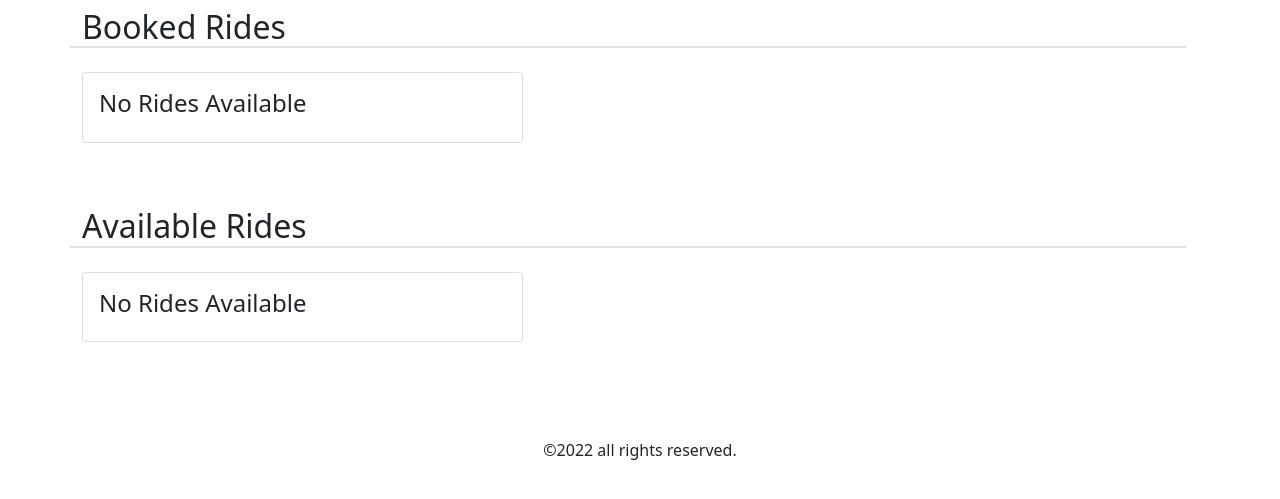
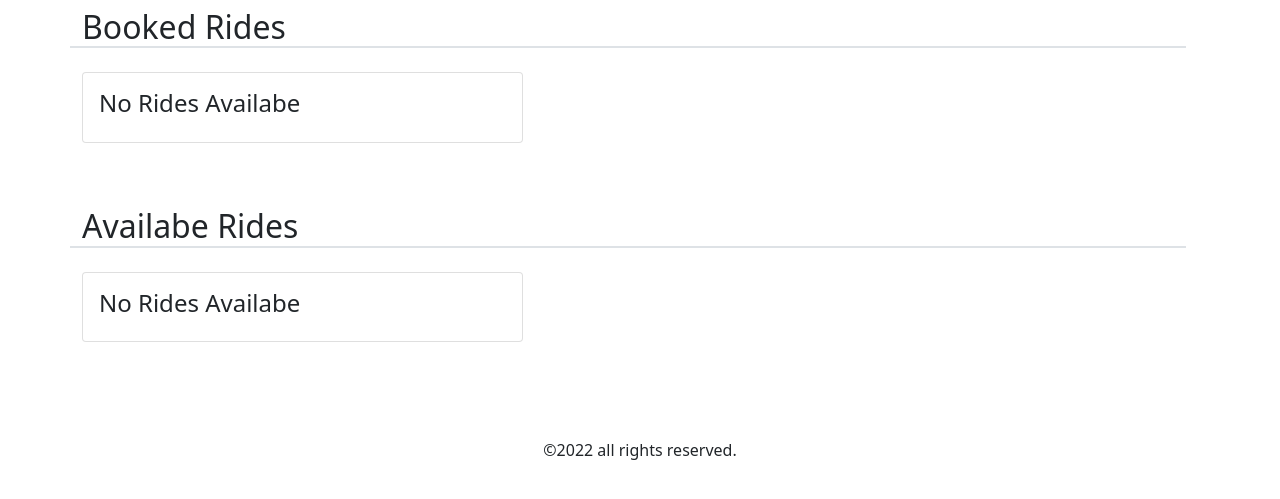
Before and after one commit to Ranika95/carShare, a Flask app: template templates/main_view.html in a window 1280 px wide. Shown: the part 56-555 px from the top of the page. Run offline with Flask 2, Linux system fonts and the light colour scheme; the template is opened without the code that fills it, so the values that code supplies are empty.

Commit message:
newCommit

```diff
--- a/app.py
+++ b/app.py
@@ -96,11 +96,11 @@ def mainView():
         cur.execute(
             "select startort,zielort,status,fahrtkosten,transportmittel.icon,fid from fahrt join transportmittel on fahrt.transportmittel = transportmittel.tid where  maxPlaetze>0")
         result = cur.fetchall()
-        available_rides = process.process_list(result)
+        availabe_rides = process.process_list(result)
 
         cur.close()
         del cur
-        return render_template('main_view.html', booked_trips=booked_trips, available_rides=available_rides)
+        return render_template('main_view.html', booked_trips=booked_trips, availabe_rides=availabe_rides)
     else:
         return redirect(url_for("login"))
 
--- a/templates/main_view.html
+++ b/templates/main_view.html
@@ -63,7 +63,7 @@
                 <div class="col-md-5 mb-5">
                     <div class="card">
                         <div class="card-body">
-                            <h4 class="card-title">No Rides Available</h4>
+                            <h4 class="card-title">No Rides Availabe</h4>
                         </div>
                     </div>
                 </div>
@@ -72,11 +72,11 @@
     </div>
     <div class="row">
         <div class="row py-3">
-            <h2 class="border-bottom border-2">Available Rides</h2>
+            <h2 class="border-bottom border-2">Availabe Rides</h2>
         </div>
         <div class="row">
             {% if availabe_rides %}
-                {% for i in available_rides %}
+                {% for i in availabe_rides %}
                     <div class="col-md-3 mb-3">
                         <div style="height: 350px" class="card">
                             <a href="/view-drive/{{ i[5] }}"><img class="card-img-top" height="200"
@@ -94,7 +94,7 @@
                 <div class="col-md-5 mb-5">
                     <div class="card">
                         <div class="card-body">
-                            <h4 class="card-title">No Rides Available</h4>
+                            <h4 class="card-title">No Rides Availabe</h4>
                         </div>
                     </div>
                 </div>
```
